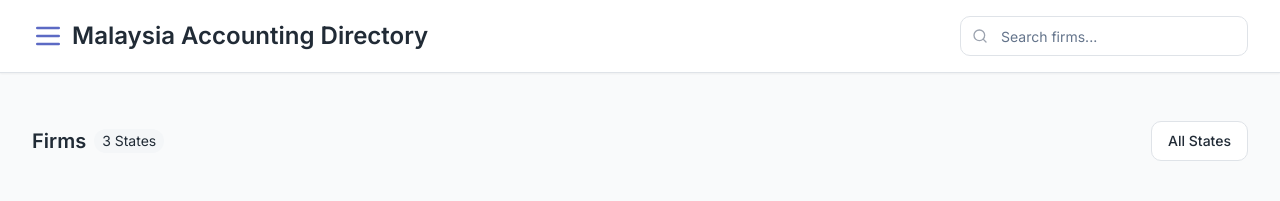
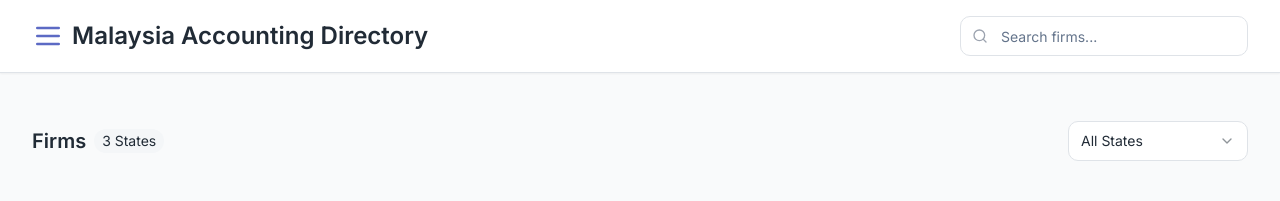
Before and after one commit to hazlijohar95/searchfirm-accounting, a React (Vite) app: page / in a window 1280 px wide. Shown: the top 201 px of the page. Built offline with nearby package versions, Linux system fonts and the light colour scheme.

Commit message:
Fix: Resolve Select component type error
The Select component in FilterBar.tsx was receiving an 'items' prop, which is not a valid prop for the Select component. This commit removes the 'items' prop and updates the component to use the correct props.

```diff
--- a/src/components/FilterBar.tsx
+++ b/src/components/FilterBar.tsx
@@ -1,5 +1,11 @@
 
-import { Select } from "@/components/ui/select";
+import {
+  Select,
+  SelectTrigger,
+  SelectValue,
+  SelectContent,
+  SelectItem
+} from "@/components/ui/select";
 import { Button } from "@/components/ui/button";
 import { StateOption } from "@/data/types";
 
@@ -20,17 +26,18 @@ const FilterBar = ({ states, selectedState, setSelectedState }: FilterBarProps)
       </div>
 
       <div className="flex items-center space-x-2">
-        <Select
-          value={selectedState}
-          onValueChange={setSelectedState}
-          items={[{ value: "", label: "All States" }, ...states]}
-        >
-          <Button
-            variant="outline"
-            className="border-shopify-gray-medium text-shopify-gray hover:text-shopify-purple hover:border-shopify-purple"
-          >
-            {selectedState ? states.find(s => s.value === selectedState)?.label || "All States" : "All States"}
-          </Button>
+        <Select value={selectedState} onValueChange={setSelectedState}>
+          <SelectTrigger className="border-shopify-gray-medium text-shopify-gray hover:text-shopify-purple hover:border-shopify-purple w-[180px]">
+            <SelectValue placeholder="All States" />
+          </SelectTrigger>
+          <SelectContent>
+            <SelectItem value="">All States</SelectItem>
+            {states.map((state) => (
+              <SelectItem key={state.value} value={state.value}>
+                {state.label}
+              </SelectItem>
+            ))}
+          </SelectContent>
         </Select>
       </div>
     </div>
```
